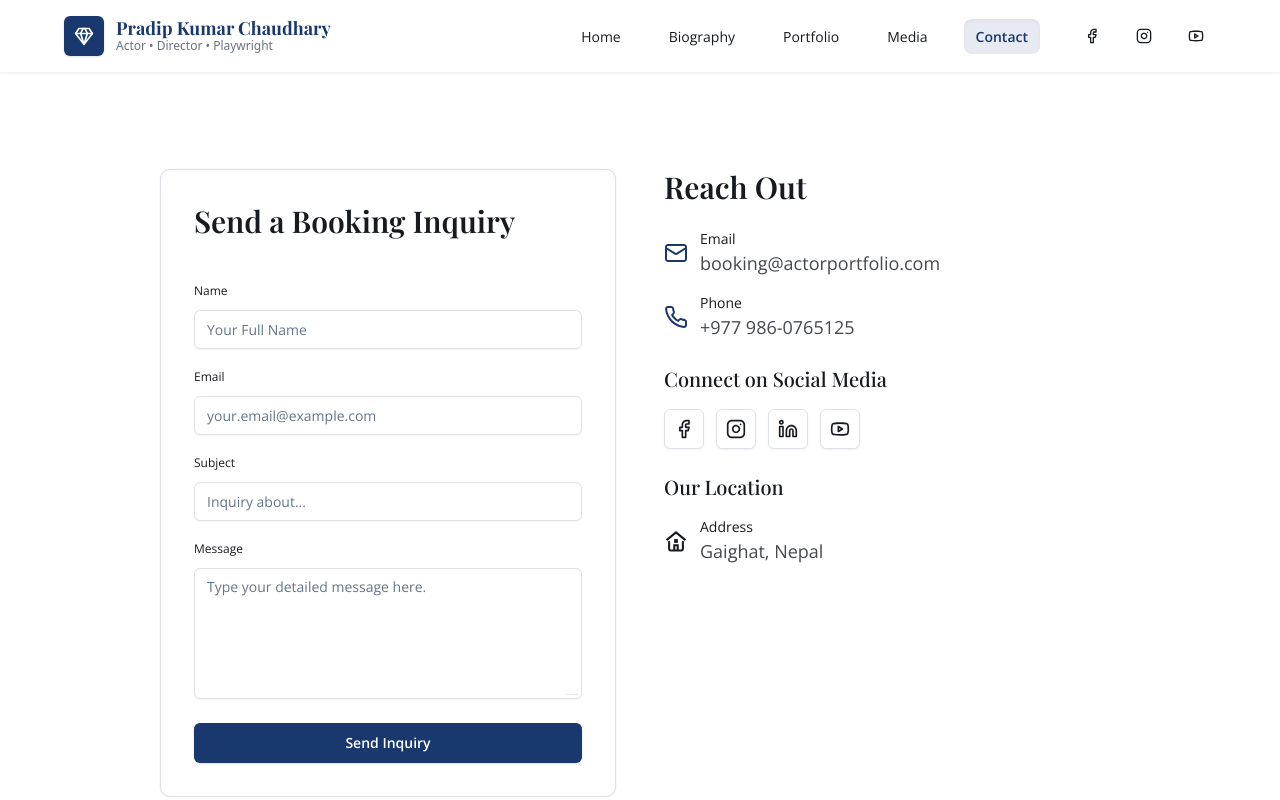
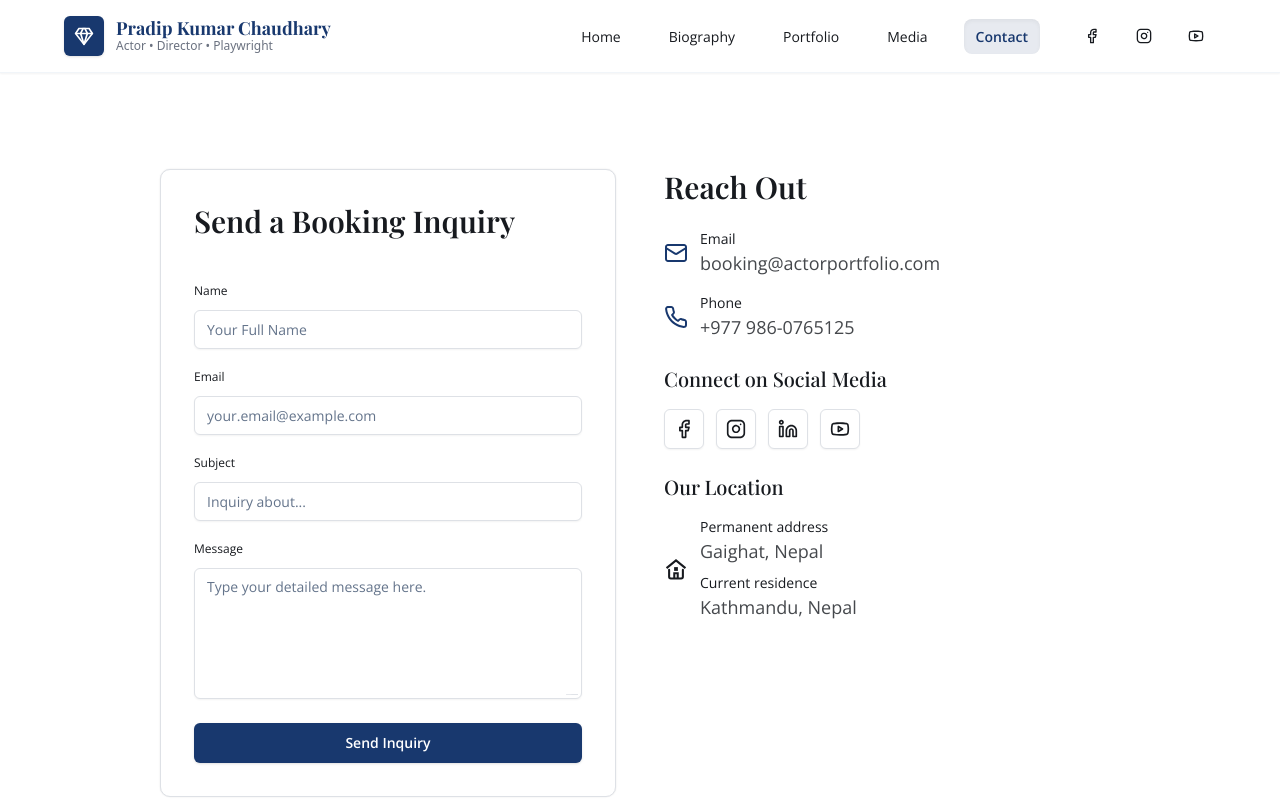
Before and after one commit to aayushGhimire321/Pradip_kumar_chaudhary, a React (Vite) app in the folder project/: page /contact in a window 1280 px wide. Shown: the top 800 px of the page. Built offline with nearby package versions, Linux system fonts and the light colour scheme.

Commit message:
updating contact pages

```diff
--- a/project/src/screens/Contact/Contact.tsx
+++ b/project/src/screens/Contact/Contact.tsx
@@ -88,8 +88,10 @@ export const Contact = (): JSX.Element => {
               <div className="flex items-center gap-3">
                 <img className="w-6 h-6" alt="Home" src="/home-2-1.svg" />
                 <div>
-                  <div className="text-sm [font-family:'Open_Sans',Helvetica] font-normal text-[#171a1f]">Address</div>
-                  <div className="text-lg [font-family:'Open_Sans',Helvetica] font-normal text-[#171a1fcc]"> Gaighat, Nepal</div>
+                  <div className="text-sm [font-family:'Open_Sans',Helvetica] font-normal text-[#171a1f]">Permanent address</div>
+                  <div className="text-lg [font-family:'Open_Sans',Helvetica] font-normal text-[#171a1fcc]">Gaighat, Nepal</div>
+                  <div className="text-sm [font-family:'Open_Sans',Helvetica] font-normal text-[#171a1f] mt-2">Current residence</div>
+                  <div className="text-lg [font-family:'Open_Sans',Helvetica] font-normal text-[#171a1fcc]">Kathmandu, Nepal</div>
                 </div>
               </div>
             </aside>
```
